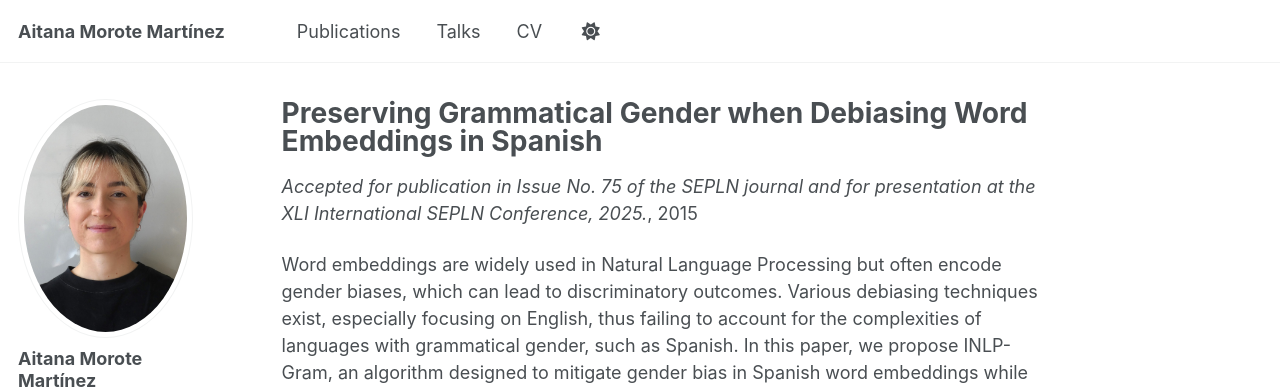
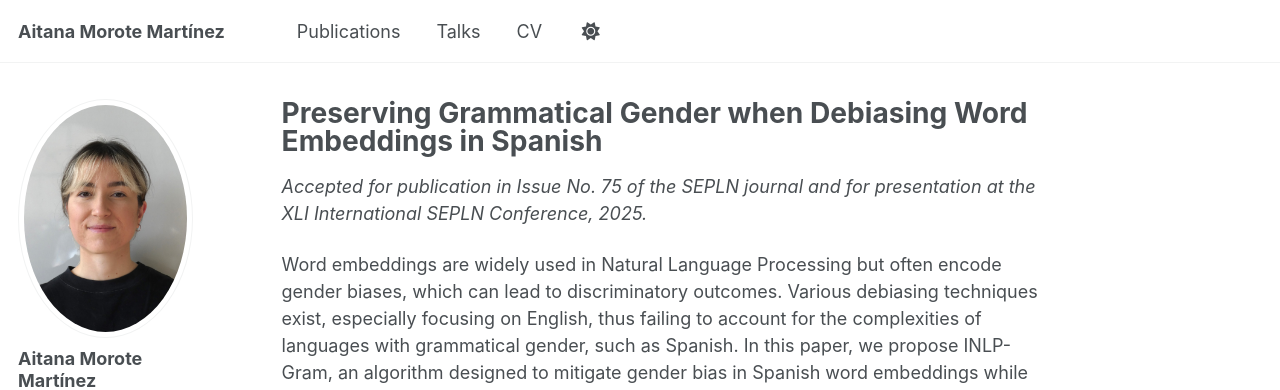
Before and after one commit to amm533/amm533.github.io, a Jekyll site: the page built from _publications/2015-01-01-paper-gender-1.md, in a window 1280 px wide and 1090 px high. Shown: the top 390 px of the window. Built offline with Jekyll 4.4.1, drawn with Linux system fonts in a browser that asks for light colours; some web fonts are replaced.

Commit message:
Update single.html

```diff
--- a/_layouts/single.html
+++ b/_layouts/single.html
@@ -37,7 +37,7 @@ layout: default
         {% if page.collection == 'teaching' %}
           <p> {{ page.type }}, <i>{{ page.venue }}</i>, {{ page.date | default: "1900-01-01" | date: "%Y" }} </p>
         {% elsif page.venue and page.date %}
-          <p><i>{{ page.venue }}</i>, {{ page.date | default: "1900-01-01" | date: "%Y" }} </p>
+          <p><i>{{ page.venue }}</i></p>
         {% elsif page.date %}
           <p class="page__date"><strong><i class="fa fa-fw fa-calendar" aria-hidden="true"></i> {{ site.data.ui-text[site.locale].date_label | default: "Published:" }}</strong> <time datetime="{{ page.date | date_to_xmlschema }}">{{ page.date | default: "1900-01-01" | date: "%B %d, %Y" }}</time></p>
         {% endif %}
```
